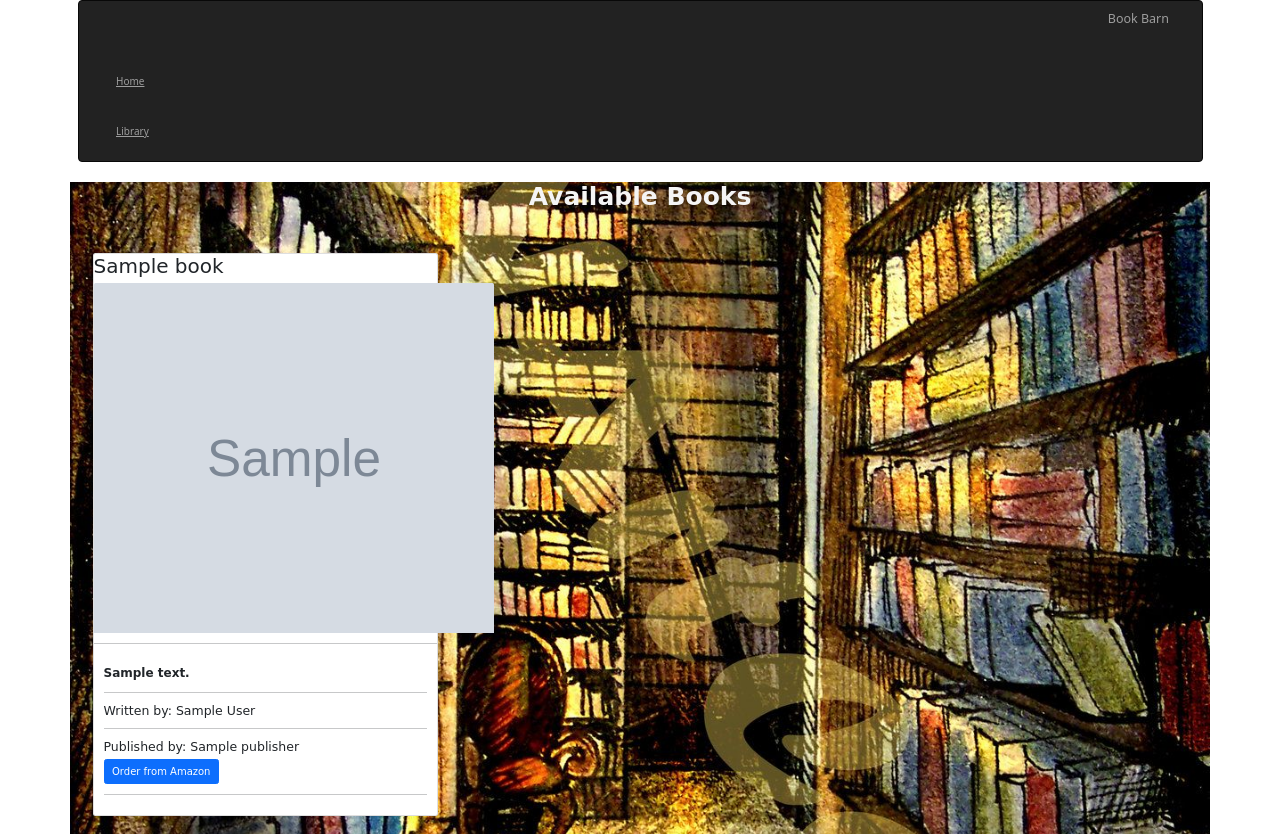
After one commit to rose-okoth/book-barn, a Flask app: page /library/ in a window 1280 px wide. The commit adds this page. Run offline with Flask 2, Linux system fonts and the light colour scheme; grey boxes marked "Sample" are stand-in pictures; a database or web service that is not in the repository returns one stand-in record (values such as "Sample title"); data that the repository does not hold is empty; some libraries are stand-ins or nearby versions.

Commit message:
displayed the books on the library page

```diff
--- a/app/main/views.py
+++ b/app/main/views.py
@@ -1,5 +1,6 @@
-from flask import render_template
+from flask import render_template,request
 from . import main
+from ..request import get_books
 
 # Views
 @main.route('/')
@@ -8,5 +9,16 @@ def index():
     '''
     View root page function that returns the index page and its data
     '''
+
     title = 'Home'
     return render_template('index.html', title=title)
+
+@main.route('/library/')
+def library():
+    '''
+    View library page function that returns library page and its
+    data
+    '''
+    my_books = get_books()
+
+    return render_template('library.html',books = my_books)
--- a/app/models.py
+++ b/app/models.py
@@ -2,3 +2,18 @@ class Book:
     '''
     Book class to define Book Objects
     '''
+    book=[]
+
+    def __init__(self,rank,publisher,description,title,book_image,author,amazon_product_url):
+        self.rank = rank
+        self.publisher = publisher
+        self.description = description
+        self.author = author
+        self.book_image = book_image
+        self.title = title
+        self.amazon_product_url = amazon_product_url
+
+    def save_book(self):
+        book.all_books.append(self)
+
+        return response
--- a/app/request.py
+++ b/app/request.py
@@ -1,7 +1,63 @@
-import urllib.request,json
 from .models import Book
+import requests,json
+
+
+
+# Getting api key
+api_key = None
+
+#Getting the book base url
+base_url = None
 
 def configure_request(app):
     global api_key,base_url
-    # api_key = app.config['books_api_key']
-    # base_url = app.config["book_api_base_url"]
+    api_key = app.config['BOOKS_API_KEY']
+    base_url = app.config['BOOK_API_BASE_URL']
+
+def get_books():
+    '''
+    Function that gets the json response to our url request
+    '''
+    get_books_url = base_url.format(api_key)
+
+    get_books_response = requests.get(get_books_url).json()
+
+    book_results = None
+    # import pdb;pdb.set_trace()
+
+    if get_books_response['results']['books']:
+        book_results_list = get_books_response['results']['books']
+        book_results = process_results(book_results_list)
+
+
+    return book_results
+
+def process_results(book_list):
+    '''
+    Function that processes the movie result and transforms them to a list of Objects
+
+    Args:
+        book_list:A list of dictionaries that contain book details
+
+    Returns:
+        book_results:A list of book objects
+
+    '''
+
+    book_results = []
+
+    for book_item in book_list:
+        rank = book_item.get('rank')
+        publisher = book_item.get('publisher')
+        description = book_item.get('description')
+        author = book_item.get('author')
+        book_image = book_item.get('book_image')
+        title = book_item.get('title')
+        amazon_product_url = book_item.get('amazon_product_url')
+
+
+        if rank:
+            book_object = Book(rank,publisher,description,author,book_image,title,amazon_product_url)
+            book_results.append(book_object)
+
+    return book_results
--- /dev/null
+++ b/app/static/css/library.css
@@ -0,0 +1,15 @@
+#body{
+    font-family: 'Indie Flower', cursive;
+    background-image: url(../images/library3.jpg);
+    background-position: center;
+    background-repeat: no-repeat;
+    background-size: cover;
+    font-weight: bolder;
+    font-size: larger;
+}
+.title{
+    color: whitesmoke;
+    font-size: 800;
+    font-weight: bolder;
+    text-align: center;
+}
--- /dev/null
+++ b/app/templates/library.html
@@ -0,0 +1,54 @@
+{% extends 'base.html' %}
+
+
+{% block styles%}
+{{ super() }}
+
+<link href="https://cdn.jsdelivr.net/npm/bootstrap@5.0.0-beta2/dist/css/bootstrap.min.css" rel="stylesheet" integrity="sha384-BmbxuPwQa2lc/FVzBcNJ7UAyJxM6wuqIj61tLrc4wSX0szH/Ev+nYRRuWlolflfl" crossorigin="anonymous">
+    <link rel="stylesheet" href="{{url_for('static',filename='css/library.css')}}">
+    <link rel="preconnect" href="https://fonts.gstatic.com">
+    <link href="https://fonts.googleapis.com/css2?family=Ubuntu:ital@1&display=swap" rel="stylesheet">
+
+{% endblock %}
+
+
+
+
+<!-- Content block-->
+{% block content %}
+
+
+<div class="container" id="body">
+    <h1 class="title">Available Books</h1>
+    <br><br>
+    {% for book in books %}
+
+<div class="col-md-4">
+    <div class="card">
+        <h2 class="card-title">{{book.author}}</h2>
+        <img src="{{book.book_image}}" class="card-img-top" alt="..." style="width: 400px; height: 350px;">
+        <hr>
+        <div class="card-body">
+            <p class="card-text">{{book.description}}</p>
+            <hr>
+            <h5>Written by: {{book.title}}</h5>
+            <hr>
+            <h5>Published by: {{book.publisher}}</h5>
+            <a href="{{book.amazon_product_url}}" class="btn btn-primary">Order from Amazon</a>
+            <hr>
+        </div>
+
+    </div>
+    <br>
+</div>
+
+
+
+
+
+{% endfor %}
+
+
+</div>
+
+{% endblock%}
--- a/app/templates/navbar.html
+++ b/app/templates/navbar.html
@@ -1,3 +1,5 @@
+<div class="container">
+
     <div class="navbar navbar-inverse" role="navigation">
         <div class="container-fluid">
             <div class="navbar-header">
@@ -11,8 +13,12 @@
             </div>
             <div class="navbar-collapse collapse">
                 <ul class="nav navbar-nav">
-                <li><a href="/">Home</a></li>
+                    <li><a href="/" >Home</a></li>
+                    <li><a href="/library/">Library</a></li>
             </div>
 
         </div>
     </div>
+
+
+</div>
--- a/config.py
+++ b/config.py
@@ -2,8 +2,8 @@ import os
 
 class Config:
 
-    book_api_base_url =''
-    books_api_key = os.environ.get('books_api_key')
+    BOOK_API_BASE_URL ='https://api.nytimes.com/svc/books/v3/lists/current/hardcover-fiction.json?api-key={}'
+    BOOKS_API_KEY = os.environ.get('BOOKS_API_KEY')
     secret_key = os.environ.get('secret_key')
 
 class ProdConfig(Config):
--- a/instance/config.py
+++ /dev/null
@@ -1,2 +0,0 @@
-books_api_key = '<Your Api Key>'
-secret_key = '<Flask WTF Secret Key>'
```
Also changed, not shown: app/templates/index.html (+28 -2 lines), app/static/images/download (1).jpeg (added), app/static/images/library.jpg (added), app/static/images/library1.webp (added), app/static/images/library2.webp (added), app/static/images/library3.jpg (added), 2 other files. Lines whose indentation alone changed are shown as unchanged.
